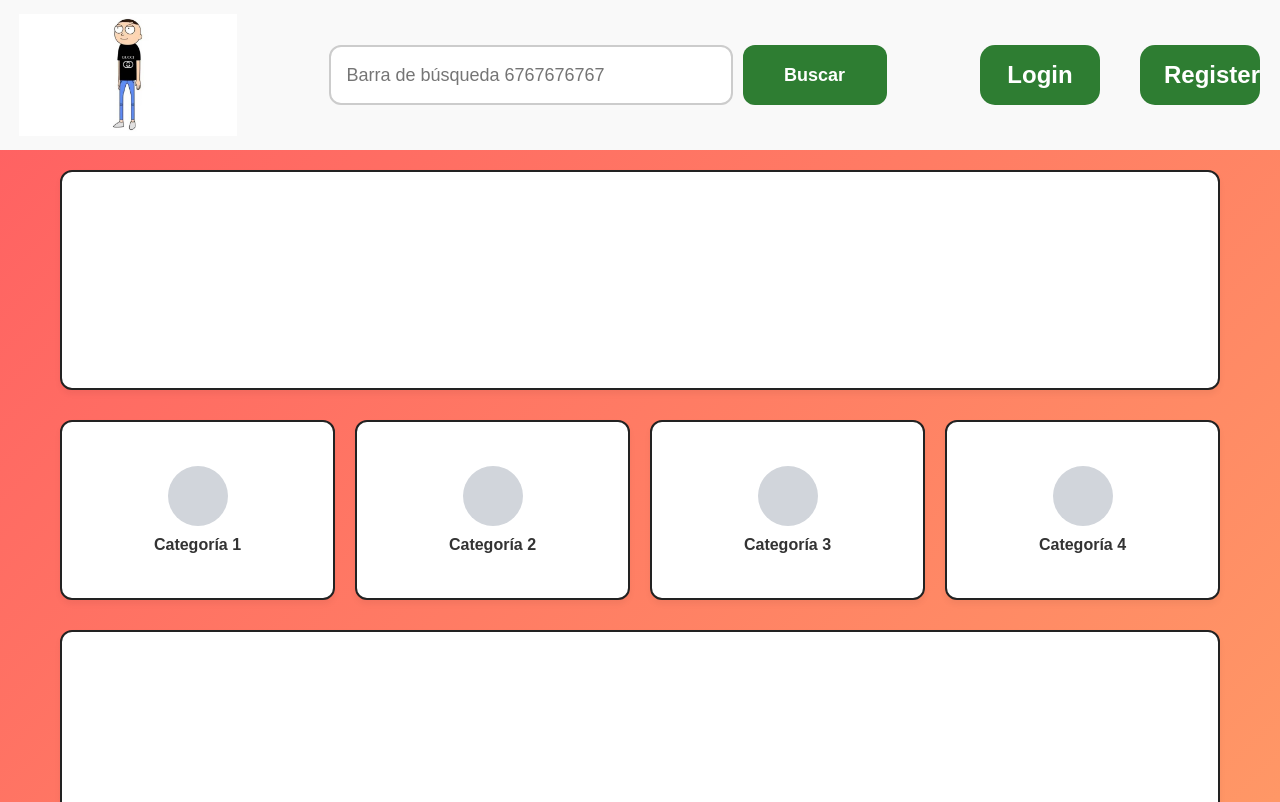
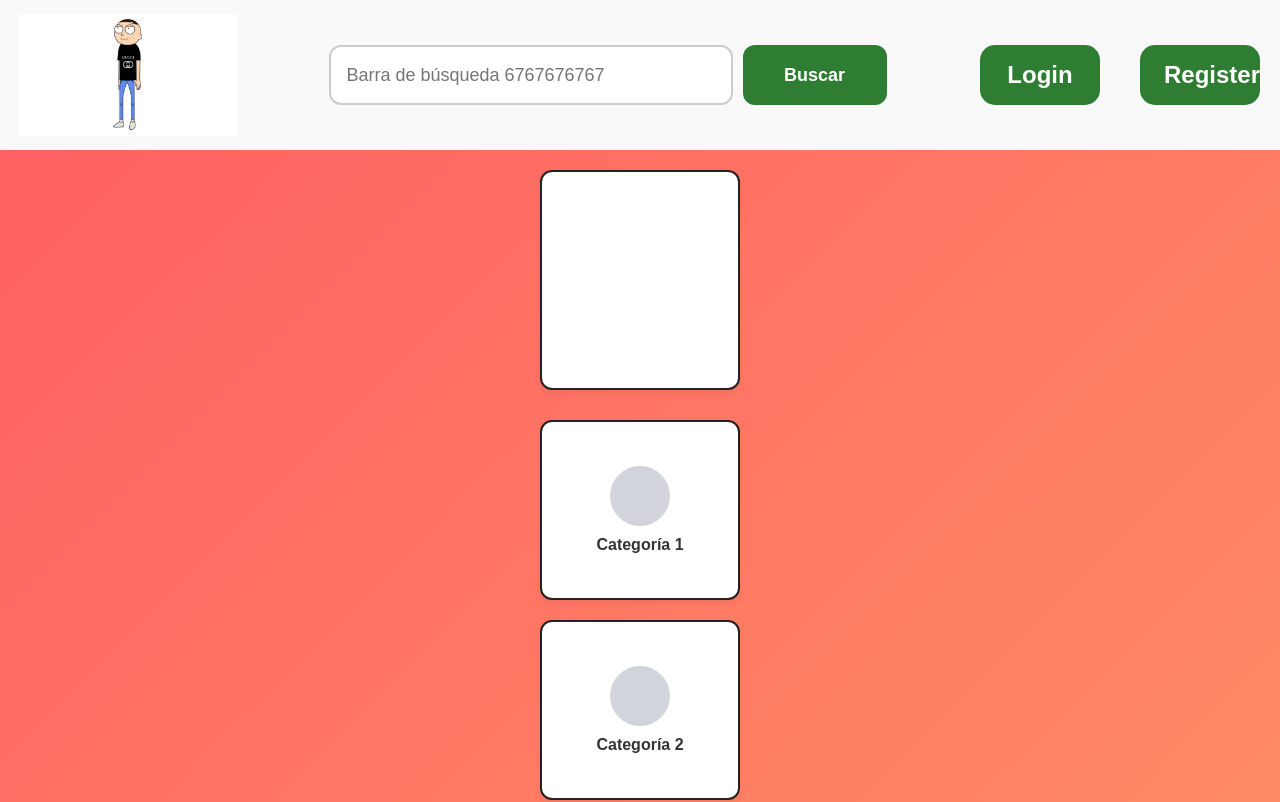
Before and after one commit to Nreale/ProyectoRapiddini, a React (Vite) app in the folder Frontend/: page / in a window 1280 px wide. Shown: the top 802 px of the page. Built offline with nearby package versions, Linux system fonts and the light colour scheme.

Commit message:
arreglo dupe

```diff
--- a/Frontend/src/App.jsx
+++ b/Frontend/src/App.jsx
@@ -1,15 +1,12 @@
-import { useState } from 'react'
 import './App.css'
 import Cabecera from './Componentes/Header'
 import { Route, Routes } from 'react-router-dom'
 import Home from './Componentes/Home'
 import Login from './Componentes/Login'
-import Register from './Componentes/Register'
 import RegisterType from './Componentes/RegisterType'
 import RegisterUser from './Componentes/RegisterUser'
 import RegisterVendedor from './Componentes/RegisterVendedor'
 import RegisterRepartidor from './Componentes/RegisterRepartidores'
-
 function App() {
   return (
     <>
@@ -18,19 +15,14 @@ function App() {
       </header>
 
       <main>
-        <Routes>
-          <Route element={<Home />} path='/' />
-          <Route element={<Login />} path='/Login' />
-          <Route element={<RegisterType />} path='/RegisterType' />
-          <Route element={<RegisterUser />} path='/RegisterUser' />
-          <Route element={<RegisterVendedor />} path='/RegisterVendedor' />
-        </Routes>
+
       </main>
 
       <footer>
 
       </footer>
       <Routes>
+        <Route element={<Home/>} path='/'></Route>
         <Route element={<Login/>} path='/Login'></Route>
         <Route element={<RegisterType/>} path='/RegisterType'></Route>
         <Route element={<RegisterUser/>} path='/RegisterUser'></Route>
```
